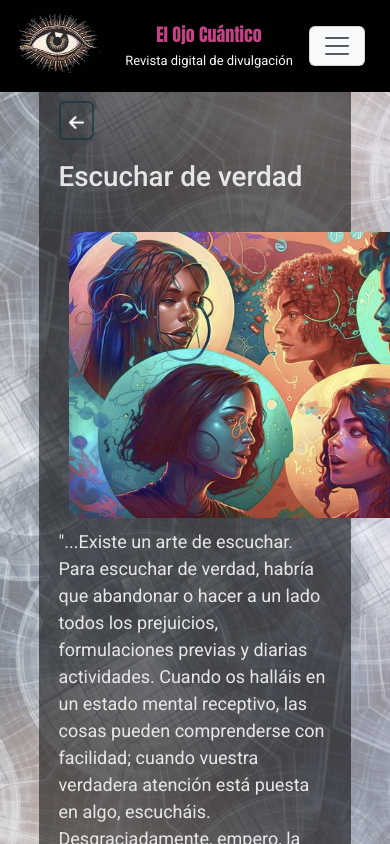
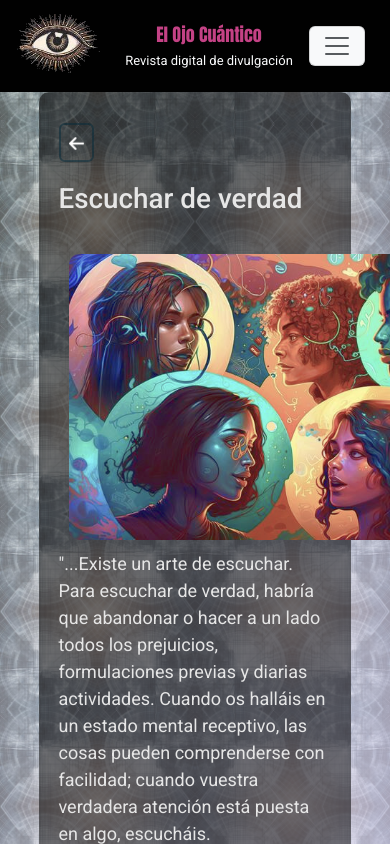
Before and after one commit to lucianatux/revista, a React (Create React App) app in the folder revista/: page /revista/listening in a window 390 px wide. Shown: the top 844 px of the page. Built offline with nearby package versions, Linux system fonts and the light colour scheme; a web font is replaced by a local one.

Commit message:
chau rotacion

```diff
--- a/revista/src/App.css
+++ b/revista/src/App.css
@@ -231,24 +231,6 @@ span.header-text {
   background-repeat: repeat;
   position: fixed;
   z-index: -1;
-  transform-origin: 50% 50%;
-  transform: rotate(0deg);
-  transition: transform 5s ease-in-out;
-  animation: initialRotation 5s forwards;
-  scale: 1.9;
-}
-@keyframes initialRotation {
-  from {
-    transform: rotate(0deg);
-  } /* Start from 0 degrees */
-  to {
-    transform: rotate(-30deg);
-  } /* Rotate to 360 degrees */
-}
-@media(max-width:568px) {
-.menu-div{
-  scale:2.8;
-}
 }
 
 /************phrases***********************/
@@ -416,7 +398,8 @@ span.header-text {
 }
 .article-div {
   width: 80%;
-  margin: 5% auto;
+  margin: 92px auto;
+  margin-bottom: 30px;
   background: var(--third-color);
   border-radius: 10px;
   padding: 8% 5%;
@@ -465,7 +448,8 @@ span.header-text {
 }
 @media(max-width: 767px) {
   .article-div{
-    margin: 18% auto;
+    margin: 92px auto;
+    margin-bottom: 30px;
   }
   .article-p{
     font-size: 18px;
@@ -520,10 +504,8 @@ span.header-text {
 
 /**************workshops*************/
 .workshop-div{
-  margin-top: 18%;
-  margin-bottom: 5%;
-  margin-left: 5%;
-  margin-right: 5%;
+  margin-top: 92px;
+  padding: 5%;
   text-align: center;
 }
 .workshops-container {
@@ -571,7 +553,7 @@ span.header-text {
 }
 @media (max-width: 567px) {
   .workshop-div{
-    margin-top: 30%;
+    margin-top: 92px;
   }
   .workshop-item {
     flex: 0 0 calc(100%);
@@ -596,7 +578,7 @@ span.header-text {
 }
 .contact-div {
   margin: 5%;
-  margin-top: 18%;
+  margin-top: 92px;
   padding: 5%;
   width: 70%;
   background-color: var(--fourth-color);
@@ -618,7 +600,7 @@ span.header-text {
 @media (max-width: 567px) {
   .contact-div {
     width: 95%;
-    margin-top: 30%;
+    margin-top: 92px;
   }
 }
 
@@ -652,7 +634,7 @@ span.header-text {
 .memory-game {
   text-align: center;
   margin: 3%;
-  margin-top: 12%;
+  margin-top: 92px;
   padding-bottom: 40px;
   color: var(--sixth-color);
 }
@@ -671,7 +653,7 @@ span.header-text {
     grid-gap: 3px;
   }
   .memory-game{
-    margin-top: 20%;
+    margin-top: 92px;
   }
 }
 .card {
@@ -703,7 +685,8 @@ span.header-text {
 /************ Old Editions Css ************/
  .old-editions-div {
   margin: 5%;
-  margin-top: 130px !important;
+  margin-top: 92px;
+  padding: 5%;
   text-align: center;
   min-height: 80vh;
 }
@@ -766,7 +749,7 @@ span.header-text {
     flex-direction: column;
   }
   .old-editions-div{
-    margin-top: 30%;
+    margin-top: 92px;
   }
   .small-img{
     width: 60px !important;
@@ -783,5 +766,5 @@ span.header-text {
 
 .wordle-div{
   margin: 5%;
-  margin-top: 130px !important;
+  margin-top: 92px;
 }
--- a/revista/src/components/Interview.js
+++ b/revista/src/components/Interview.js
@@ -24,7 +24,7 @@ export const Interview = () => {
         revelarnos.
         <br />
         <br />
-        ¿Que esperás? Envíanos tu historia al email: gloria_carrizo@yahoo.com.ar
+        ¿Que esperás? Envíanos tu historia al email: elojocuantico@yahoo.com
         <br />
         <br />
         Tu voz es importante. <br />
--- a/revista/src/components/Listening.js
+++ b/revista/src/components/Listening.js
@@ -44,7 +44,7 @@ Extraído de 'La libertad primera y última' de Krishnamurti.
       <div style={{ width: "100%", height: "800px", border: "none" }}>
       <iframe
         src="https://lucianatux.github.io/escuchar/"
-        style={{ width: "100%", height: "100%", border: "none" }}
+        style={{ width: "100%", height: "80%", border: "none" }}
         title="Wordle"
       />
     </div>
--- a/revista/src/components/MemoryGame.js
+++ b/revista/src/components/MemoryGame.js
@@ -93,7 +93,7 @@ export const MemoryGame = () => {
   },[]);
 
   return (
-    <div id="game" className="memory-game">
+    <div id="game" className="memory-game p-3">
                       <Link to="/oldeditions"><button className="button-arrow"><img src={arrow} alt="" className="back-arrow"/></button></Link>
       <h1 className="game-title">El Juego de la Memoria</h1>
       <button onClick={shuffleCards} className="new-game">
--- a/revista/src/components/Workshops.js
+++ b/revista/src/components/Workshops.js
@@ -9,7 +9,7 @@ import whatsapp from "../assets/img/whatsapp.png";
 export const Workshops = () => {
   return (
     <div className="workshop-div">
-      <h1 className="text-dark fw-bold">Nuestros Talleres</h1>
+      <h1 className="text-dark fw-bold p-4">Nuestros Talleres</h1>
       <div id="workshops" className="workshops-container">
         <div className="workshop-item">
           <img src={ws1} alt="" />
```
